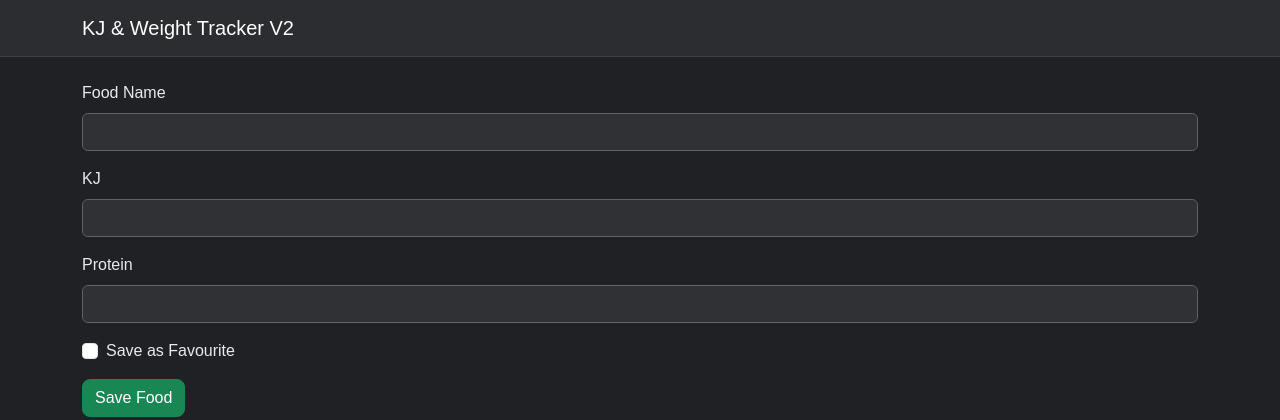
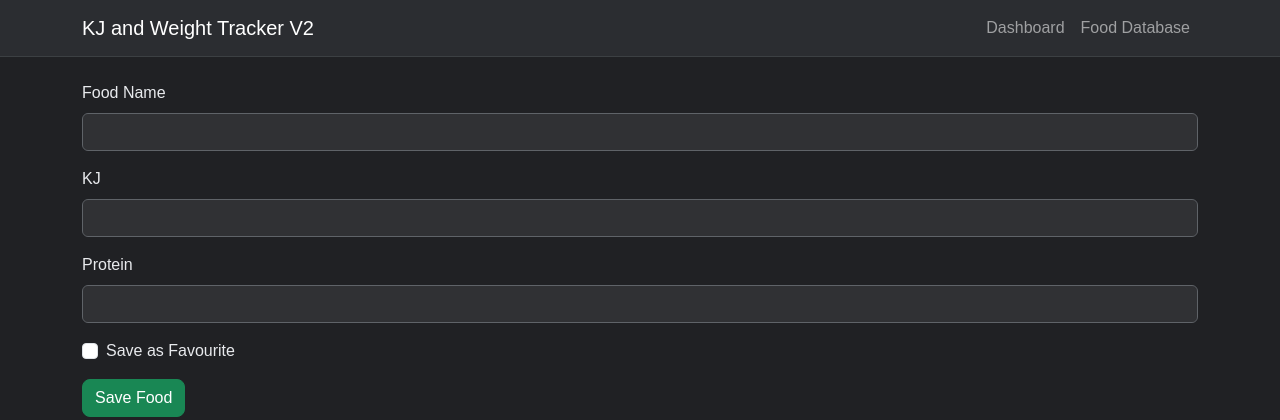
Before and after one commit to mumfy27-rgb/kj-weight-tracker-v2, a Flask app: page /add_food in a window 1280 px wide. Shown: the top 420 px of the page. Run offline with Flask 3, Linux system fonts and the light colour scheme.

Commit message:
Add food database page, navbar navigation and add food workflow

```diff
--- a/templates/index.html
+++ b/templates/index.html
@@ -12,7 +12,9 @@
             <div class="card-body">
                 <h5 class="card-title"> Today's Kj</h5>
                 <p class="card-text fs-3">{{ total_kj }}</p>
-                <button href="add_food.html" class="btn-success"> Add Food</button>
+                <a href="{{ url_for('add_food') }}" class="btn btn-success">
+                    Add Food
+                </a>
 
             </div>
        </div>
--- a/templates/layout.html
+++ b/templates/layout.html
@@ -11,9 +11,39 @@
 </head>
 
 <body>
-    <nav class="navbar navbar-dark bg-dark mb-4">
+    <nav class="navbar navbar-expand-lg navbar-dark bg-dark mb-4">
         <div class="container">
-            <a class="navbar-brand" href="/">KJ & Weight Tracker V2</a>
+
+
+            <a class="navbar-brand" href="{{ url_for('home') }}">
+                KJ and Weight Tracker V2
+            </a>
+
+            <button class="navbar-toggler" type="button" data-bs-toggle="collapse"
+                    data-bs-target="#navbarNav">
+                <span class="navbar-toggler-icon"></span>
+            </button>
+
+            <div class="collapse navbar-collapse" id="navbarNav"></div>
+                <ul class="navbar-nav ms-auto">
+
+
+                    <li class="nav-item">
+                        <a class="nav-link" href="{{ url_for('home') }}">
+                            Dashboard
+                        </a>
+                    </li>
+
+                    <li class="nav-item">
+                        <a class="nav-link" href="{{ url_for('food_database') }}">
+                            Food Database
+                        </a>
+                    </li>
+
+
+
+                </ul>
+            </div>
         </div>
     </nav>
 
```
